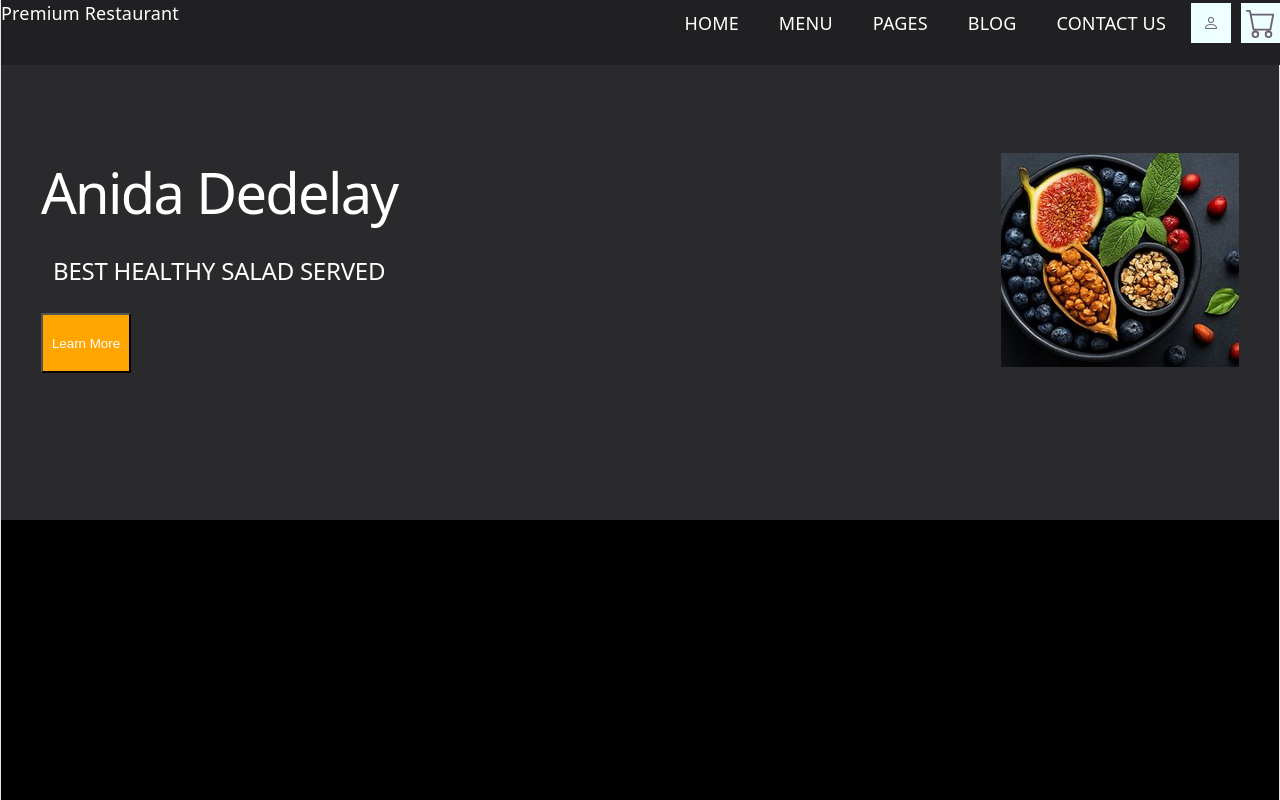
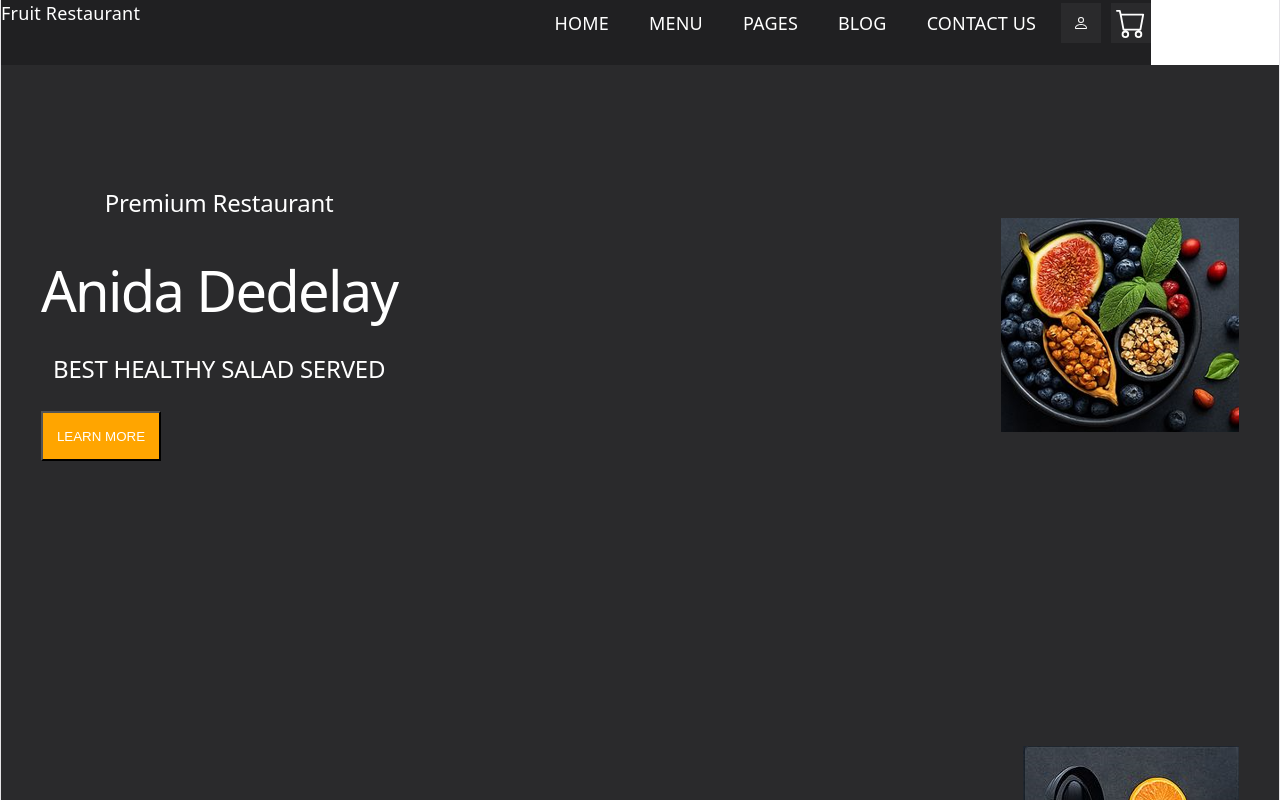
Before and after one commit to Neliswa084/ReactTS_UI, a React (Vite) app in the folder react-ui-challenge/: page / in a window 1280 px wide. Shown: the top 800 px of the page. Built offline with nearby package versions, Linux system fonts and the light colour scheme.

Commit message:
started the second section

```diff
--- a/react-ui-challenge/src/App.css
+++ b/react-ui-challenge/src/App.css
@@ -4,6 +4,8 @@
     color: orange;
     shape-image-threshold: square;
     height: 50px;
+
+
     }
 
 
--- a/react-ui-challenge/src/App.tsx
+++ b/react-ui-challenge/src/App.tsx
@@ -2,6 +2,7 @@ import  './App.css'
 import { Text } from './components/Text/Text'
 import { Navbar } from './components/Navbar/Navbar'
 import fruit from './assets/FruitImage.png'
+import mugorange from'./assets/Mug_and_Orange.png'
 
 
 
@@ -16,16 +17,22 @@ function App() {
      <Navbar />
 
     <div className="hero">
-
       <div className="hero-text">
+        <Text variant={'h2'}>Premium Restaurant  </Text>
+           {/* <button style={{color:'white' , backgroundColor:'orange', height:'50px',width:'120px'}}> SIGN UP</button> */}
       <Text variant='h1' >Anida Dedelay</Text>
       <Text variant={'h2'}> BEST HEALTHY SALAD SERVED </Text>
-      <button style={{color:'white' , backgroundColor:'orange', height:'60px',width:'90px'}}> Learn More</button>
+      <button style={{color:'white' , backgroundColor:'orange', height:'50px',width:'120px'}}> LEARN MORE</button>
 
      </div>
-       <img src={fruit} alt="fruit" />
+
+     <img src={fruit} alt="fruit" style={{alignContent:'center'}}/>
      </div>
+     <div className="hero">
+        <Text variant={'h1'}>Orange Benefit  </Text>
+        <img src={mugorange} alt="OrangeMug"/>
 
+     </div>
     </>
   )
 }
--- a/react-ui-challenge/src/components/Navbar/Navbar.module.css
+++ b/react-ui-challenge/src/components/Navbar/Navbar.module.css
@@ -1,8 +1,8 @@
 nav {
-    position: fixed;
+    position: center;
     top: 0;
     height: 65px;
-    width: 100%;
+    width: 90%;
     background-color: rgb(32, 32, 34)
 }
 
@@ -37,7 +37,8 @@ nav {
 .profile-icon {
     height: 40px;
     width: 40px;
-    background-color: #EFF;
+    background-color: rgb(42, 42, 44);
+  display: flex;;
     display: flex;
     justify-content: center;
     align-items:center;
--- a/react-ui-challenge/src/components/Navbar/Navbar.tsx
+++ b/react-ui-challenge/src/components/Navbar/Navbar.tsx
@@ -3,13 +3,17 @@ import {Text} from '../Text/Text'
 import styles from './Navbar.module.css'
 import { ContentContainer } from '../ContentContainer'
 
+
 export const Navbar = () => {
   return (
 
     <nav>
+
          <div className={styles.content}>
-            <Text variant={'span'}style={{margin:0,color:'white'}} >Premium Restaurant</Text>
-              <div className={styles.links}>
+
+            <Text variant={'span'}style={{margin:0,color:'white'}} >Fruit Restaurant</Text>
+
+       <div className={styles.links}>
         <a href='/#' className={styles.link}> HOME</a>
         <a href='/#' className={styles.link}> MENU</a>
         <a href='/#' className={styles.link}> PAGES</a>
@@ -17,12 +21,12 @@ export const Navbar = () => {
         <a href='/#' className={styles.link}> CONTACT US</a>
 
          <div className={styles ['profile-icon']}>
-        <svg xmlns="http://www.w3.org/2000/svg" width="16" height="16" fill="currentColor">
+        <svg xmlns="http://www.w3.org/2000/svg" width="16" height="16" fill="white">
   <path d="M8 8a3 3 0 1 0 0-6 3 3 0 0 0 0 6m2-3a2 2 0 1 1-4 0 2 2 0 0 1 4 0m4 8c0 1-1 1-1 1H3s-1 0-1-1 1-4 6-4 6 3 6 4m-1-.004c-.001-.246-.154-.986-.832-1.664C11.516 10.68 10.289 10 8 10s-3.516.68-4.168 1.332c-.678.678-.83 1.418-.832 1.664z"/>
 </svg>
 </div>
   <div className={styles ['profile-icon']}>
-           <svg xmlns="http://www.w3.org/2000/svg" width="30" height="30" fill="currentColor" viewBox="0 0 16 16">
+           <svg xmlns="http://www.w3.org/2000/svg" width="30" height="30" fill="white" viewBox="0 0 16 16">
        <path d="M0 1.5A.5.5 0 0 1 .5 1H2a.5.5 0 0 1 .485.379L2.89 3H14.5a.5.5 0 0 1 .491.592l-1.5 8A.5.5 0 0 1 13 12H4a.5.5 0 0 1-.491-.408L2.01 3.607 1.61 2H.5a.5.5 0 0 1-.5-.5M3.102 4l1.313 7h8.17l1.313-7zM5 12a2 2 0 1 0 0 4 2 2 0 0 0 0-4m7 0a2 2 0 1 0 0 4 2 2 0 0 0 0-4m-7 1a1 1 0 1 1 0 2 1 1 0 0 1 0-2m7 0a1 1 0 1 1 0 2 1 1 0 0 1 0-2"/>
         </svg>
 
--- a/react-ui-challenge/src/index.css
+++ b/react-ui-challenge/src/index.css
@@ -60,7 +60,7 @@
   display: flex;
   flex-direction: column;
   box-sizing: border-box;
-  background-color: black;
+  background-color: white;
 }
 
 body {
```
Also changed, not shown: react-ui-challenge/src/assets/OrangeLogoImage.jfif (added).
